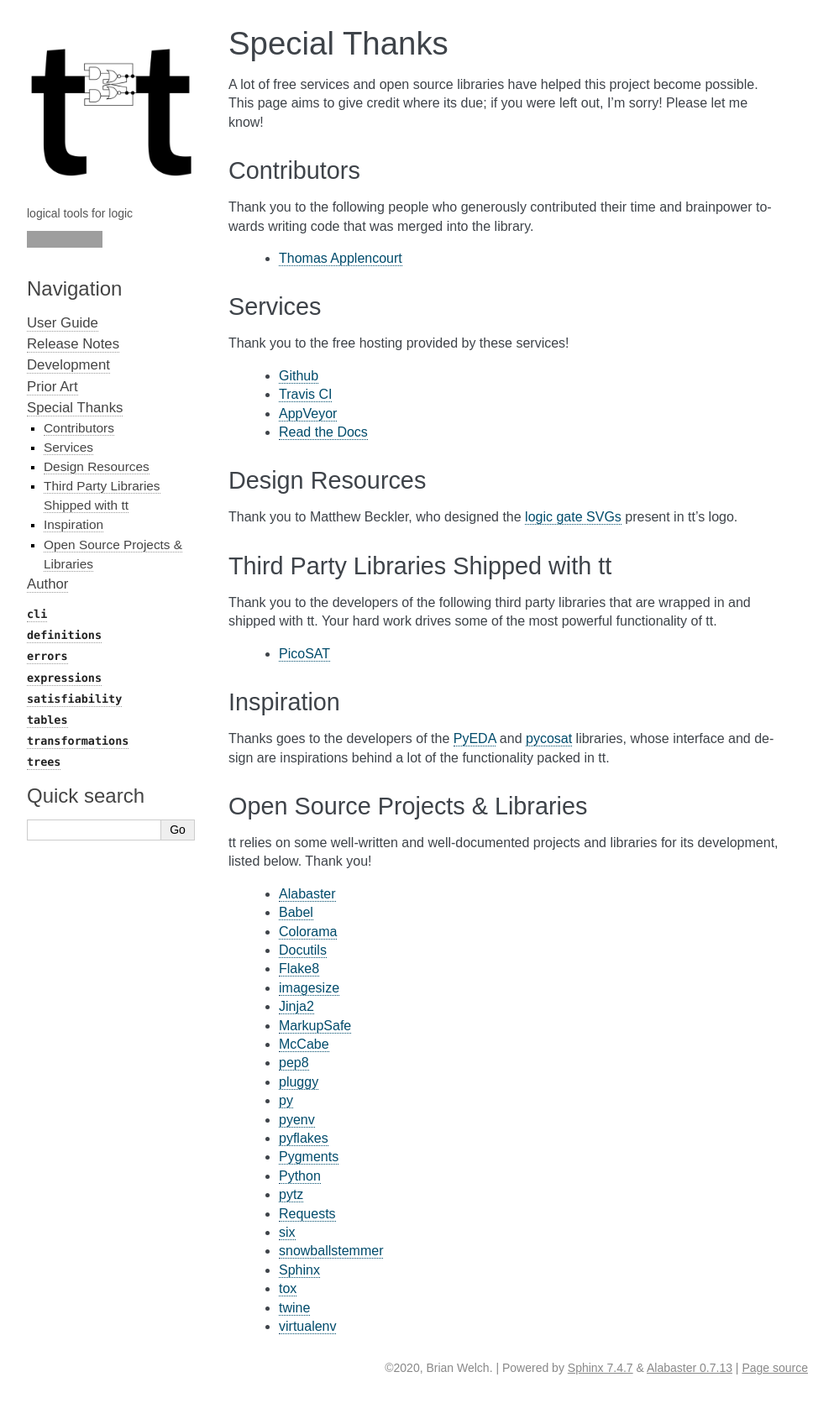
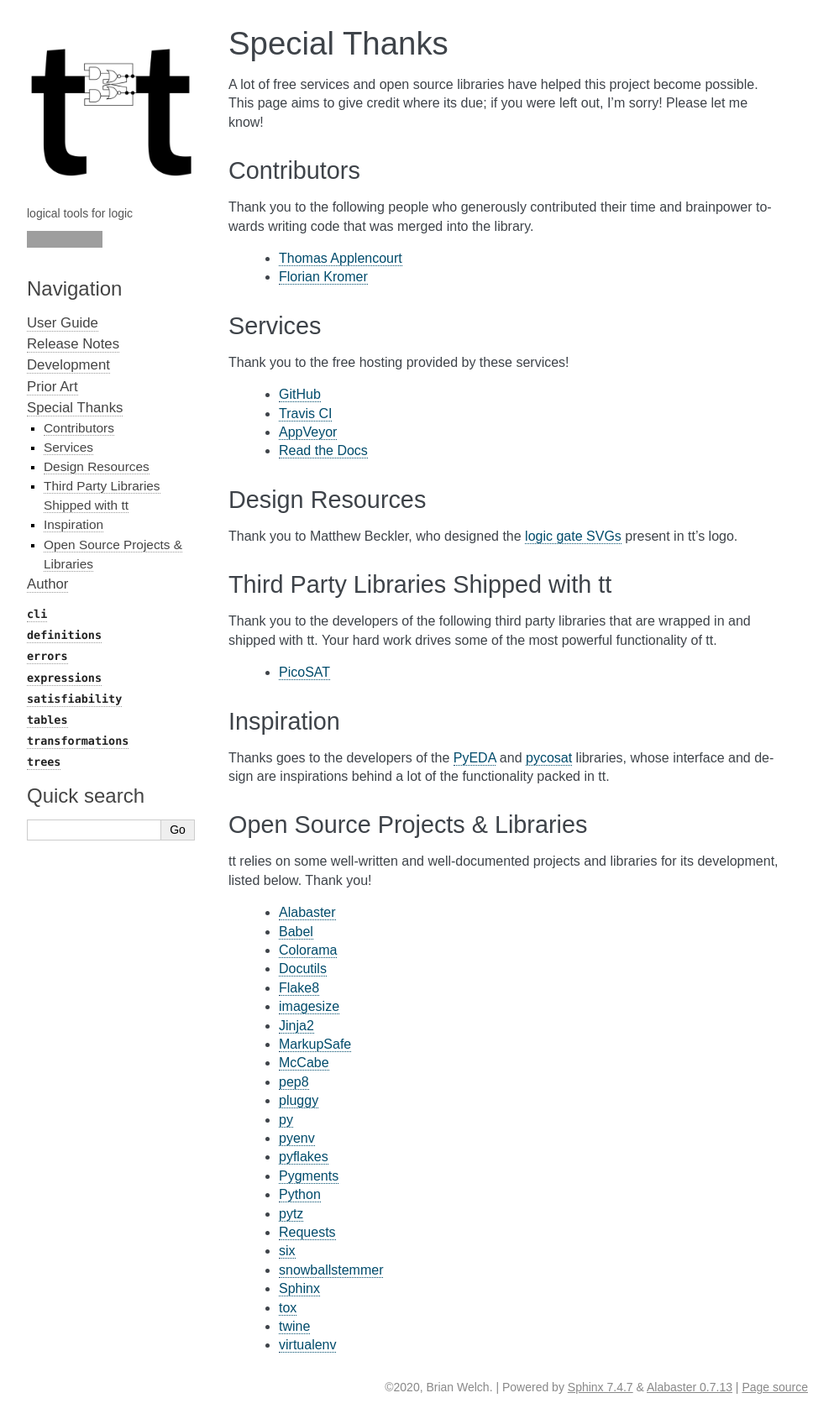
Before and after one commit to welchbj/tt, a Sphinx documentation site: the page built from docs/special_thanks.rst, in a window 1280 px wide. Shown: the whole page at 84% size, without its empty margins (148-1141 px from the left). Built offline with Sphinx 7.4.7, drawn with Linux system fonts in a browser that asks for light colours; some web fonts are replaced; before the commit the page ends 1667 px from its top, so only the background shows below that; grey boxes are pictures that could not be loaded.

Commit message:
Clean up special thanks docs page

```diff
--- a/docs/special_thanks.rst
+++ b/docs/special_thanks.rst
@@ -10,13 +10,14 @@
 Thank you to the following people who generously contributed their time and brainpower towards writing code that was merged into the library.
 
     * `Thomas Applencourt`_
+    * `Florian Kromer`_
 
 Services
 --------
 
 Thank you to the free hosting provided by these services!
 
-    * `Github`_
+    * `GitHub`_
     * `Travis CI`_
     * `AppVeyor`_
     * `Read the Docs`_
@@ -73,8 +74,9 @@
     * `virtualenv`_
 
 .. _Thomas Applencourt: https://github.com/TApplencourt
+.. _Florian Kromer: https://github.com/fkromer
 
-.. _Github: https://github.com/
+.. _GitHub: https://github.com/
 .. _Travis CI: https://travis-ci.org/
 .. _AppVeyor: https://www.appveyor.com/
 .. _Read the Docs: https://readthedocs.org/
```
